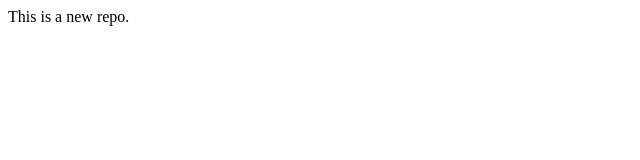
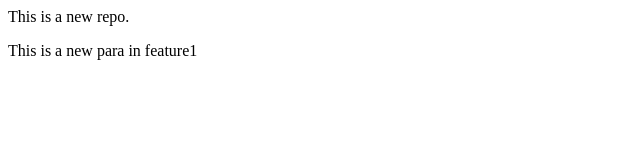
Before and after one commit to samruddhi2409-sudo/local-repo, a plain HTML site: page index.html in a window 1280 px wide. Shown: the whole page, without its empty margins (0-640 px from the left). Drawn offline with Linux system fonts and the light colour scheme.

Commit message:
Feature1 changes

```diff
--- a/index.html
+++ b/index.html
@@ -1 +1,2 @@
 <p>This is a new repo.</p>
+<p>This is a new para in feature1</p>
```
